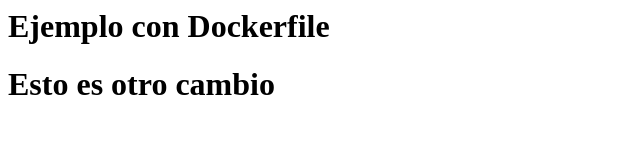
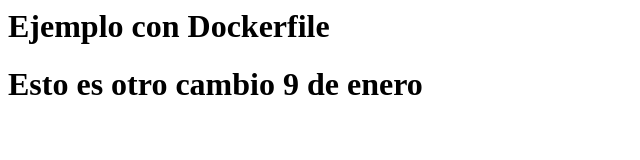
Before and after one commit to edhernandez-birt/subir-proyecto, a plain HTML site: page index.html in a window 1280 px wide. Shown: the whole page, without its empty margins (0-640 px from the left). Drawn offline with Linux system fonts and the light colour scheme.

Commit message:
Commit 9 enero

```diff
--- a/index.html
+++ b/index.html
@@ -5,6 +5,7 @@
 		</h1>
 		<h1>
 			Esto es otro cambio
+			9 de enero
 		</h1>
 	</body>
 </html>
```
